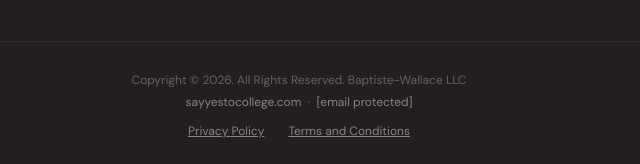
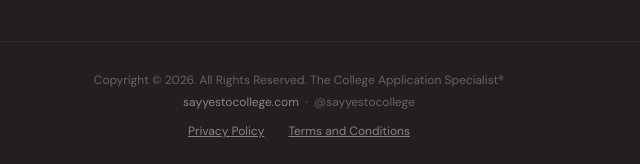
Before and after one commit to clients-colab/tcas-capturepage, a plain HTML site: page index.html in a window 1280 px wide. Shown: the part 1232-1396 px from the top of the page, 341-981 px from the left. Drawn offline with nearby package versions, Linux system fonts and the light colour scheme; a web font is replaced by a local one.

Commit message:
Add files via upload

```diff
--- a/index.html
+++ b/index.html
@@ -138,9 +138,8 @@
 
   <footer>
     <p>
-      Copyright &copy; 2026. All Rights Reserved. Baptiste-Wallace LLC<br>
-      <a href="https://sayyestocollege.com">sayyestocollege.com</a> &nbsp;&middot;&nbsp;
-      <a href="/cdn-cgi/l/email-protection#70191e161f30031109091503041f131f1c1c1517155e131f1d"><span class="__cf_email__" data-cfemail="036a6d656c4370627a7a6670776c606c6f6f6664662d606c6e">[email&#160;protected]</span></a>
+      Copyright &copy; 2026. All Rights Reserved. The College Application Specialist&reg;<br>
+      <a href="https://sayyestocollege.com">sayyestocollege.com</a> &nbsp;&middot;&nbsp; @sayyestocollege
     </p>
     <div class="footer-links">
       <a href="https://sites.sayyestocollege.com/privacy-policy" target="_blank">Privacy Policy</a>
```
